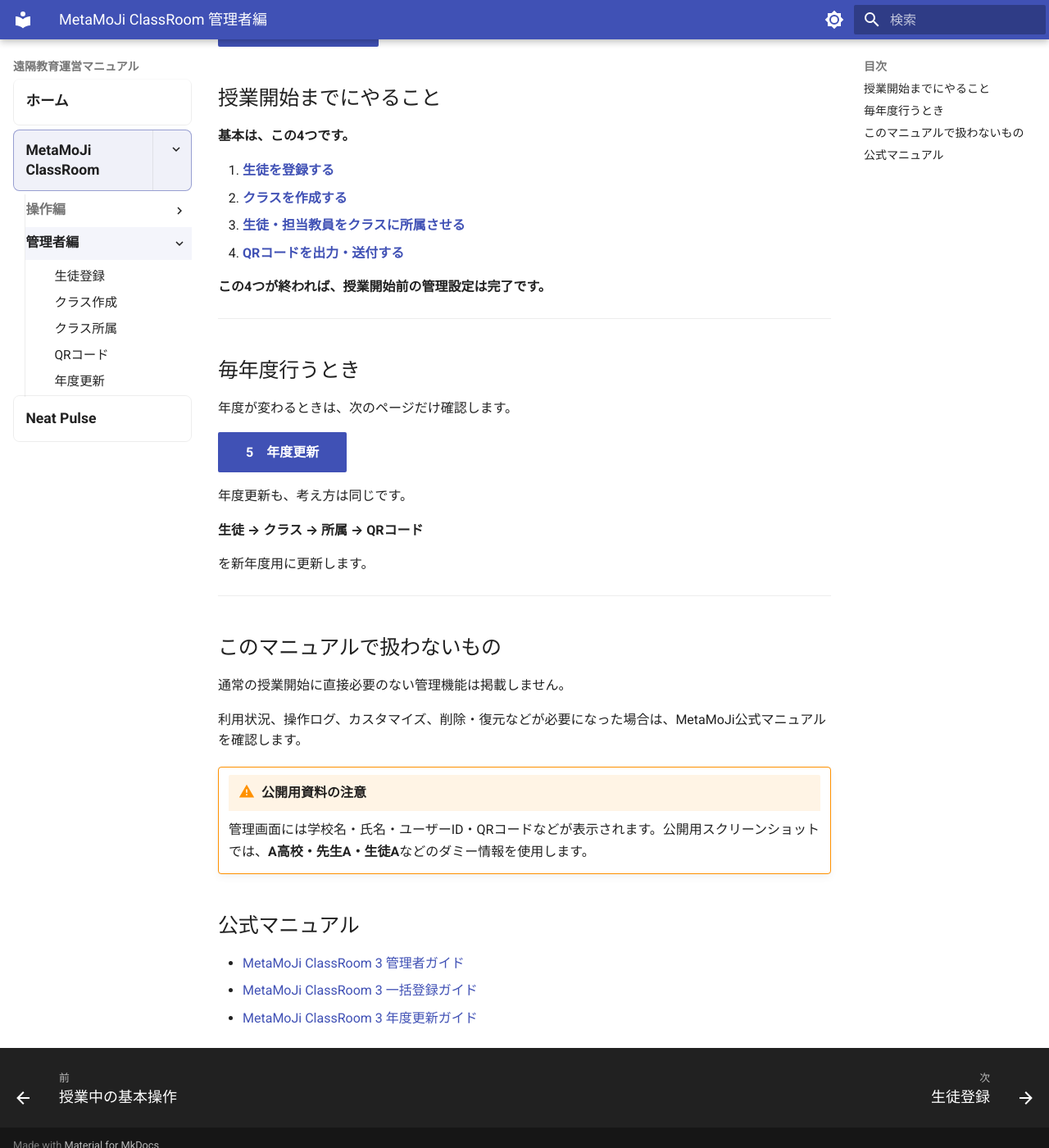
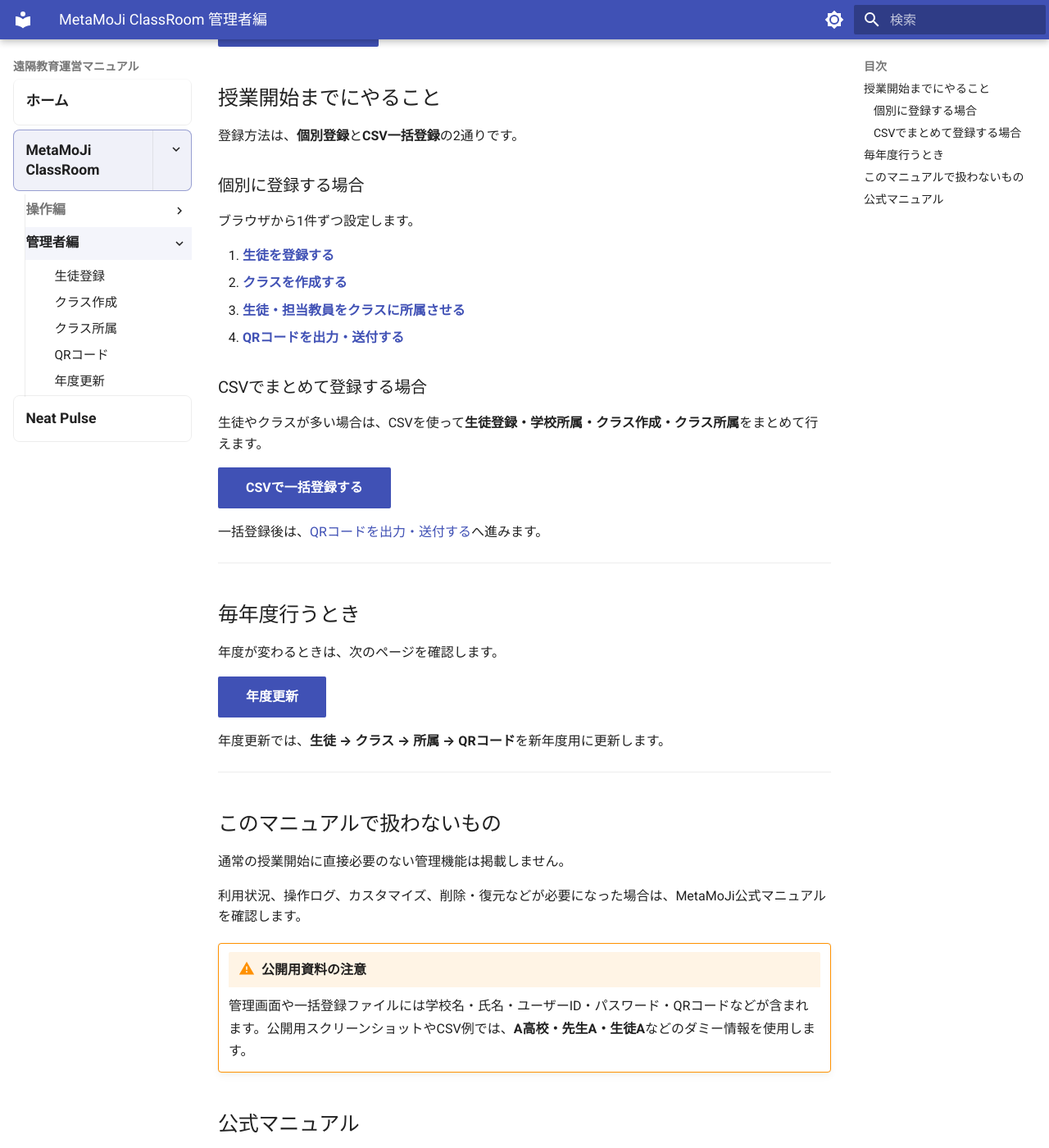
Before and after one commit to a-recs/remote-manual, an MkDocs documentation site: the page built from docs/metamoji/admin/index.md, in a window 1280 px wide and 1400 px high, scrolled down 239 px. Shown: the whole window at 82% size. Built offline with MkDocs 1.6.1 and Material for MkDocs 9.7.7, drawn with Linux system fonts in a browser that asks for light colours.

Commit message:
Add bulk registration option to admin overview

```diff
--- a/docs/metamoji/admin/index.md
+++ b/docs/metamoji/admin/index.md
@@ -6,28 +6,34 @@
 
 ## 授業開始までにやること
 
-**基本は、この4つです。**
+登録方法は、**個別登録**と**CSV一括登録**の2通りです。
+
+### 個別に登録する場合
+
+ブラウザから1件ずつ設定します。
 
 1. **[生徒を登録する](01-student-registration.md)**
 2. **[クラスを作成する](02-class-create.md)**
 3. **[生徒・担当教員をクラスに所属させる](03-class-members.md)**
 4. **[QRコードを出力・送付する](04-qr.md)**
 
-**この4つが終われば、授業開始前の管理設定は完了です。**
+### CSVでまとめて登録する場合
+
+生徒やクラスが多い場合は、CSVを使って**生徒登録・学校所属・クラス作成・クラス所属**をまとめて行えます。
+
+[CSVで一括登録する](05-bulk-import.md){ .md-button .md-button--primary }
+
+一括登録後は、[QRコードを出力・送付する](04-qr.md)へ進みます。
 
 ---
 
 ## 毎年度行うとき
 
-年度が変わるときは、次のページだけ確認します。
+年度が変わるときは、次のページを確認します。
 
-[5　年度更新](02-annual-renewal.md){ .md-button .md-button--primary }
+[年度更新](02-annual-renewal.md){ .md-button .md-button--primary }
 
-年度更新も、考え方は同じです。
-
-**生徒 → クラス → 所属 → QRコード**
-
-を新年度用に更新します。
+年度更新では、**生徒 → クラス → 所属 → QRコード**を新年度用に更新します。
 
 ---
 
@@ -38,7 +44,7 @@
 利用状況、操作ログ、カスタマイズ、削除・復元などが必要になった場合は、MetaMoJi公式マニュアルを確認します。
 
 !!! warning "公開用資料の注意"
-    管理画面には学校名・氏名・ユーザーID・QRコードなどが表示されます。公開用スクリーンショットでは、**A高校・先生A・生徒A**などのダミー情報を使用します。
+    管理画面や一括登録ファイルには学校名・氏名・ユーザーID・パスワード・QRコードなどが含まれます。公開用スクリーンショットやCSV例では、**A高校・先生A・生徒A**などのダミー情報を使用します。
 
 ## 公式マニュアル
 
```
